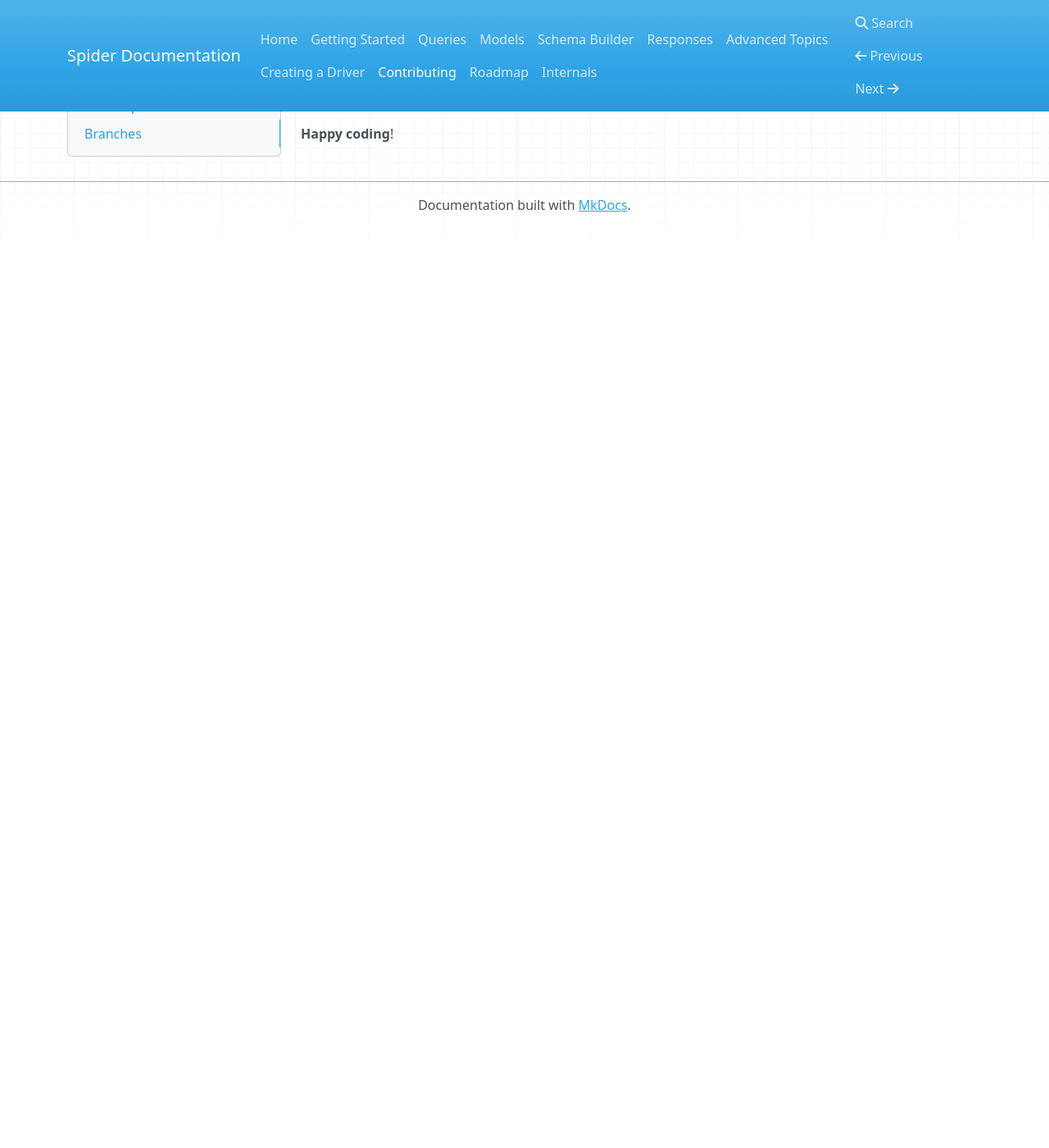
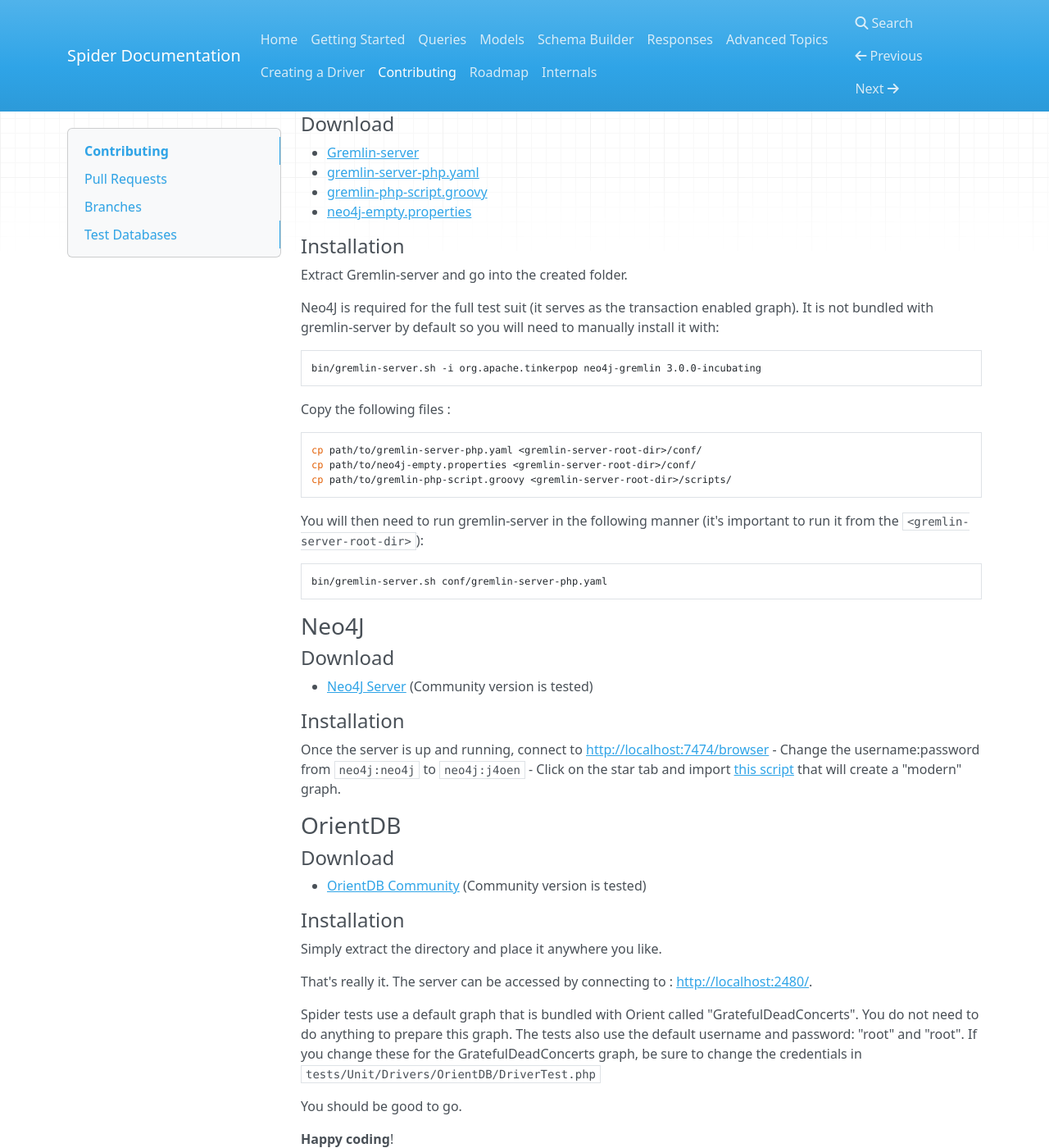
Before and after one commit to spider/spider, an MkDocs documentation site: the page built from docs/contributing.md, in a window 1280 px wide and 1400 px high, scrolled down 1042 px. Shown: the whole window at 82% size. Built offline with MkDocs 1.6.1, drawn with Linux system fonts in a browser that asks for light colours; nearby versions of some CDN libraries; old or Windows-style settings are respelled for this version of MkDocs; before the commit the page ends 1320 px from its top, so only the background shows below that; some of the changed text lies outside the part shown.

````diff
--- a/.travis.yml
+++ b/.travis.yml
@@ -5,6 +5,7 @@ php:
   - 5.5
   - 5.6
   - hhvm
+  - nightly
 
 before_script:
   - travis_retry composer self-update
--- a/docs/contributing.md
+++ b/docs/contributing.md
@@ -15,14 +15,6 @@ Please look at the [roadmap](roadmap.md) and [internals](internals.md) to get a
 - **One pull request per feature** - If you want to do more than one thing, send multiple pull requests.
 - **Send coherent history** - Make sure each individual commit in your pull request is meaningful. If you had to make multiple intermediate commits while developing, please squash them before submitting.
 
-### RunningTests
-```bash
-phpunit
-```
-Note that the Driver tests are disabled for the auto-build Travis CI process.
-They require a working database.
-Instructions for setting up fixtures are on the way.
-
 ## Branches
 The **master** branch always contains the most up-to-date, production ready release. In most cases, this will be the same as the latest release under the "releases" tab.
 
@@ -34,4 +26,59 @@ the **develop** branch holds work in progress for the next release. Any work her
 
 Be sure to fetch often so you keep your sources up-to-date!
 
+## Test Databases
+In order to really test Spider, you need to install the test databases for the different drivers.
+At the moment, there are three drivers. These are instructions for installing each db so all tests will pass.
+
+### Gremlin-Server
+#### Download
+- [Gremlin-server](https://www.apache.org/dist/incubator/tinkerpop/3.0.0-incubating/apache-gremlin-server-3.0.0-incubating-bin.zip)
+- [gremlin-server-php.yaml](https://raw.githubusercontent.com/PommeVerte/gremlin-php/master/src/tests/gremlin-server-php.yaml)
+- [gremlin-php-script.groovy](https://raw.githubusercontent.com/PommeVerte/gremlin-php/master/src/tests/gremlin-php-script.groovy)
+- [neo4j-empty.properties](https://raw.githubusercontent.com/PommeVerte/gremlin-php/master/src/tests/neo4j-empty.properties)
+
+#### Installation
+Extract Gremlin-server and go into the created folder.
+
+Neo4J is required for the full test suit (it serves as the transaction enabled graph). It is not bundled with gremlin-server by default so you will need to manually install it with:
+
+```bash
+bin/gremlin-server.sh -i org.apache.tinkerpop neo4j-gremlin 3.0.0-incubating
+```
+Copy the following files :
+
+```bash
+cp path/to/gremlin-server-php.yaml <gremlin-server-root-dir>/conf/
+cp path/to/neo4j-empty.properties <gremlin-server-root-dir>/conf/
+cp path/to/gremlin-php-script.groovy <gremlin-server-root-dir>/scripts/
+```
+
+You will then need to run gremlin-server in the following manner (it's important to run it from the `<gremlin-server-root-dir>`):
+
+```bash
+bin/gremlin-server.sh conf/gremlin-server-php.yaml
+```
+
+### Neo4J
+#### Download
+- [Neo4J Server](http://neo4j.com/download/) (Community version is tested)
+
+#### Installation
+Once the server is up and running, connect to [http://localhost:7474/browser](http://localhost:7474/browser)
+- Change the username:password from `neo4j:neo4j` to `neo4j:j4oen`
+- Click on the star tab and import [this script](https://gist.githubusercontent.com/PommeVerte/46ed5dee72688ee2faf9/raw/12804b280e3e9361319afb5a4bd2084505aed1d0/Neo4J%2520modern%2520graph) that will create a "modern" graph.
+
+### OrientDB
+#### Download
+- [OrientDB Community](http://orientdb.com/download/) (Community version is tested)
+
+#### Installation
+Simply extract the directory and place it anywhere you like.
+
+That's really it. The server can be accessed by connecting to : [http://localhost:2480/](http://localhost:2480/).
+
+Spider tests use a default graph that is bundled with Orient called "GratefulDeadConcerts". You do not need to do anything to prepare this graph. The tests also use the default username and password: "root" and "root". If you change these for the GratefulDeadConcerts graph, be sure to change the credentials in `tests/Unit/Drivers/OrientDB/DriverTest.php`
+
+You should be good to go.
+
 **Happy coding**!
````
Also changed, not shown: CHANGELOG.md (+6 -2 lines), README.md (+5 -5 lines), composer.json (+10 -10 lines), docs/create-driver.md (+7 -1 lines), docs/getting-started.md (+28 -0 lines), 3 other files.
